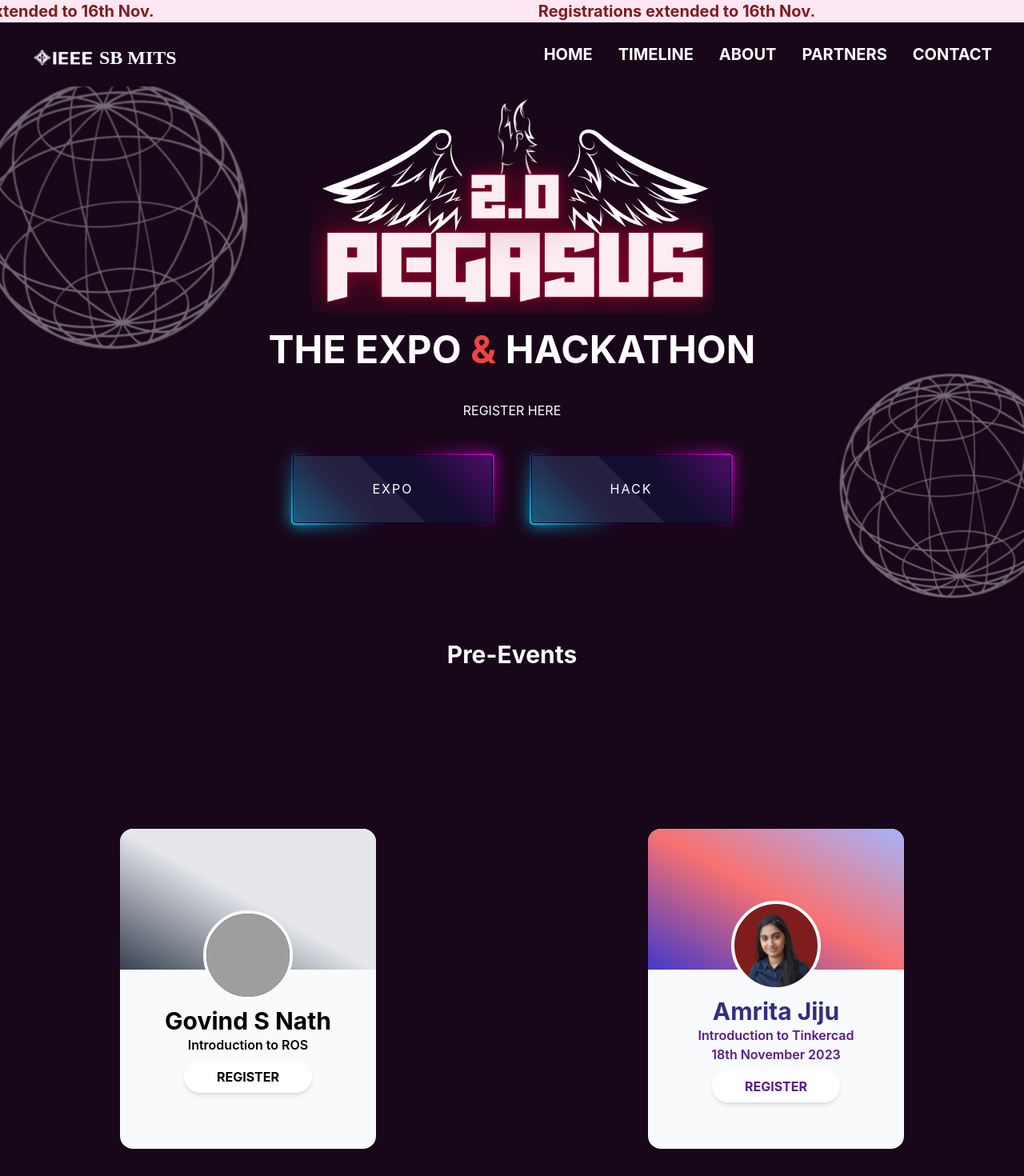
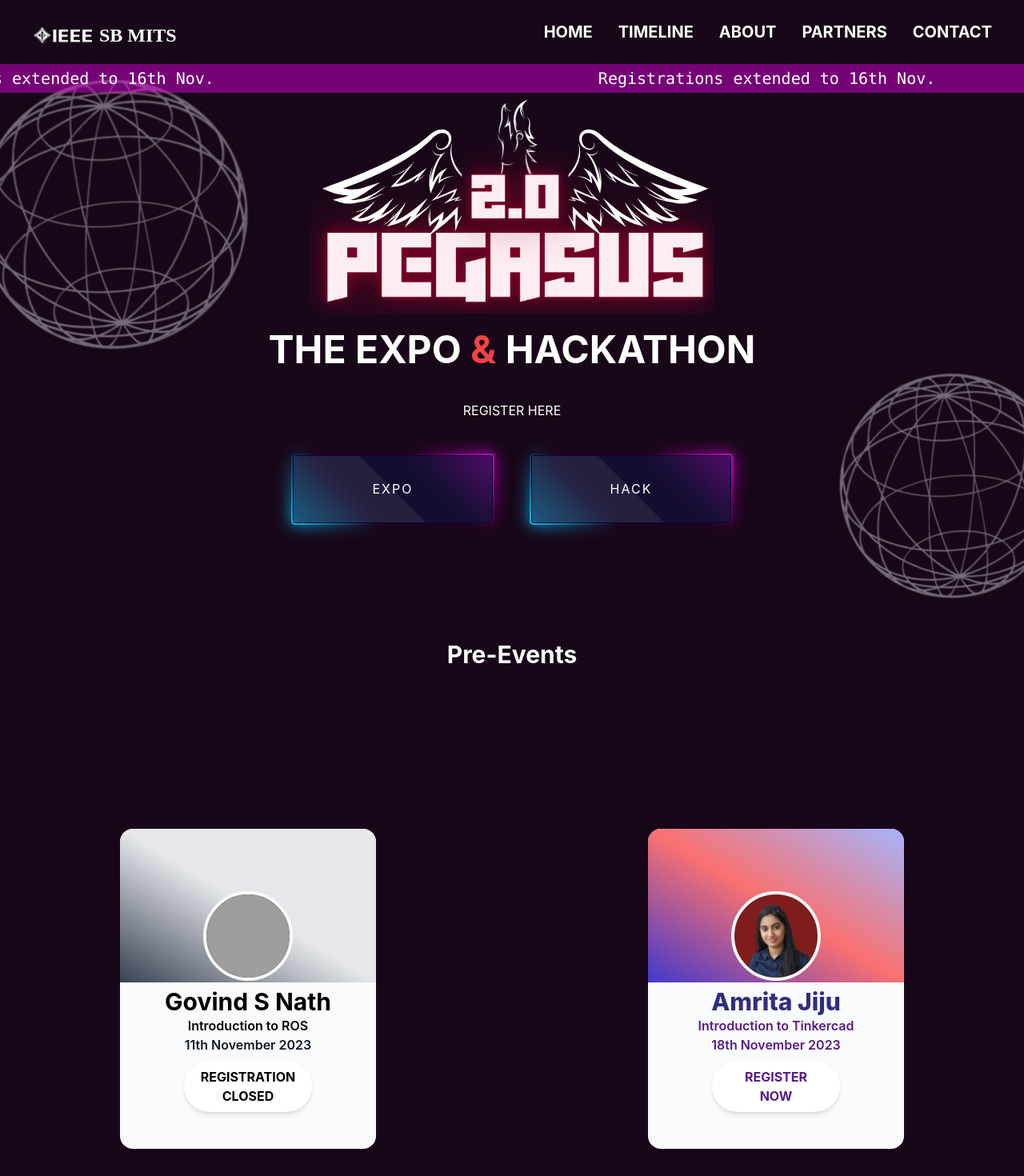
Before and after one commit to IEEE-SB-MITS/Pegasus, a React (Create React App) app: page / in a window 1280 px wide. Shown: the top 1470 px of the page at 80% size. Built offline with nearby package versions, Linux system fonts and the light colour scheme; grey boxes are pictures that could not be loaded.

Commit message:
added features

```diff
--- a/src/common/HackNav.js
+++ b/src/common/HackNav.js
@@ -1,46 +1,47 @@
-import React, { useState } from 'react';
-import { clglogo } from '../assets';
-import styles from '../constants/style';
-import { Link } from 'react-scroll'; // Import Link and Element
-import Marquee from 'react-fast-marquee';
+import React, { useState } from "react";
+import { clglogo } from "../assets";
+import styles from "../constants/style";
+import { Link } from "react-scroll";
+import DateExtended from "./extension";
 
 const HackNav = () => {
   let Links = [
-    { name: 'HOME', link: 'section1' },
-    { name: 'TIMELINE', link: 'section3' },
-    { name: 'ABOUT', link: 'section2' },
-    { name: 'PARTNERS ', link: 'section4' },
-    { name: 'CONTACT', link: 'section5' },
+    { name: "HOME", link: "section1" },
+    { name: "TIMELINE", link: "section3" },
+    { name: "ABOUT", link: "section2" },
+    { name: "PARTNERS ", link: "section4" },
+    { name: "CONTACT", link: "section5" },
   ];
 
   let [open, setOpen] = useState(false);
 
   return (
-    <div className='shadow-md w-full fixed top-0 left-0 z-50'>
-     <div className="flex flex-col bg-blue-400 pb-0 overflow-y-auto pb-0 radial sm:px-0 sm:w-full sm:overflow-x-hidden sm:scrollbar scrollbar overflow-x-hidden relative">
-          <div className="  w-full text-xs  md:text-xl font-medium justify-center  text-black items-center bg-pink-100 flex">
-          <Marquee speed={60}>
-          <span className='text-red-900 font-bold mx-10 md:mx-60'>Registrations extended to 16th Nov.</span>
-          <span className='text-red-900 font-bold mx-10 md:mx-60'>Registrations extended to 16th Nov.</span>
-          <span className='text-red-900 font-bold mx-10 md:mx-60'>Registrations extended to 16th Nov.</span>
-          </Marquee>
-          </div>
-          </div>
-      <div className={`md:flex items-center justify-between ${styles.hackColor} py-4 md:px-10 px-7`}>
-        <div className='font-bold text-2xl pt-2 cursor-pointer flex items-center font-[Poppins] text-white'>
-          <span className='text-3xl text-white mr-1'>
-            <img src={clglogo} alt='' className='h-[40px] w-[80px]' />
+    <div className="shadow-md w-full fixed top-0 left-0 z-50">
+
+      <div
+        className={`md:flex items-center justify-between ${styles.hackColor} py-4 md:px-10 px-7`}
+      >
+        <div className="font-bold text-2xl pt-2 cursor-pointer flex items-center font-[Poppins] text-white">
+          <span className="text-3xl text-white mr-1">
+            <img src={clglogo} alt="" className="h-[40px] w-[80px]" />
           </span>
           SB MITS
         </div>
 
-        <div onClick={() => setOpen(!open)} className='text-3xl absolute right-8 top-4 cursor-pointer md:hidden'>
-          <ion-icon name={open ? 'close' : 'menu'}></ion-icon>
+        <div
+          onClick={() => setOpen(!open)}
+          className="text-3xl absolute right-8 top-4 cursor-pointer md:hidden"
+        >
+          <ion-icon name={open ? "close" : "menu"}></ion-icon>
         </div>
 
-        <ul className={`md:flex md:items-center md:pb-0 absolute md:static rounded-b-2xl font-bold text-center md:bg-transparent bg-[#1f0120da] md:z-auto z-[-1] left-0 w-full md:w-auto md:pl-0 transition-all duration-500 ease-in ${open ? 'top-20 ' : 'top-[-490px]'}`}>
+        <ul
+          className={`md:flex md:items-center md:pb-0 absolute md:static rounded-b-2xl font-bold text-center md:bg-transparent bg-[#1f0120da] md:z-auto z-[-1] left-0 w-full md:w-auto md:pl-0 transition-all duration-500 ease-in ${
+            open ? "top-20 " : "top-[-490px]"
+          }`}
+        >
           {Links.map((link) => (
-            <li key={link.name} className='md:ml-8 text-xl md:m-0 my-7'>
+            <li key={link.name} className="md:ml-8 text-xl md:m-0 my-7">
               <Link
                 to={link.link} // Use the link property as the target section ID
                 spy={true}
@@ -54,6 +55,7 @@ const HackNav = () => {
           ))}
         </ul>
       </div>
+      <DateExtended/>
     </div>
   );
 };
--- /dev/null
+++ b/src/common/extension.js
@@ -0,0 +1,24 @@
+import React from 'react'
+import Marquee from 'react-fast-marquee'
+
+const DateExtended = () => {
+  return (
+    <div className="flex flex-col pb-0 overflow-y-auto  radial sm:px-0 sm:w-full sm:overflow-x-hidden sm:scrollbar scrollbar overflow-x-hidden relative">
+    <div className="  w-full text-xs  md:text-xl font-medium justify-center  text-black items-center bg-[#d400d4]/50 py-1 md:p-1/2 lg:p-1/2 flex">
+      <Marquee speed={60}>
+        <span className="text-white font-normal font-mono mx-10 md:mx-60">
+          Registrations extended to 16th Nov.
+        </span>
+        <span className="text-white font-normal font-mono mx-10 md:mx-60">
+          Registrations extended to 16th Nov.
+        </span>
+        <span className="text-white font-normal font-mono mx-10 md:mx-60">
+          Registrations extended to 16th Nov.
+        </span>
+      </Marquee>
+    </div>
+  </div>
+  )
+}
+
+export default DateExtended
--- /dev/null
+++ b/src/constants/footer.js
@@ -0,0 +1,42 @@
+import React from "react";
+import styles from "./style";
+
+const Myfooter = () => {
+  return (
+    <footer className={` ${styles.expoColor} rounded-lg shadow p-4 `}>
+      <div className="w-full mx-auto max-w-screen-xl py-5 md:flex md:items-center md:justify-between">
+        <span className="text-sm text-gray-500 sm:text-center dark:text-gray-400">
+          © 2023{" "}
+          <a href="https://ieeesbmits.in/" className="hover:underline">
+            IEEE SB MITS
+          </a>
+          . All Rights Reserved.
+        </span>
+        <ul className="flex flex-wrap items-center mt-3 text-sm font-medium text-gray-500 dark:text-gray-400 sm:mt-0">
+          <li>
+            <a href="#section2" className="hover:underline me-4 md:me-6">
+              About
+            </a>
+          </li>
+          <li>
+            <a href="/" className="hover:underline me-4 md:me-6">
+              Privacy Policy
+            </a>
+          </li>
+          <li>
+            <a href="/" className="hover:underline me-4 md:me-6">
+              Licensing
+            </a>
+          </li>
+          <li>
+            <a href={`mailto:ieeesb@mgits.ac.in`} className="hover:underline">
+              Contact
+            </a>
+          </li>
+        </ul>
+      </div>
+    </footer>
+  );
+};
+
+export default Myfooter;
--- a/src/pages/expo/amrita.js
+++ b/src/pages/expo/amrita.js
@@ -9,14 +9,14 @@ export const Event = () => {
 
 
     <div className="h-full w-full flex  flex-col text-black md:flex-row md:justify-evenly justify-center items-center relative">
- <div className="group before:hover:scale-95 before:hover:h-[25rem] before:hover:w-[20rem] before:hover:h-70 before:hover:rounded-b-2xl before:transition-all before:duration-500 before:content-[''] before:w-80 before:h-44 before:rounded-t-2xl before:bg-gradient-to-bl from-indigo-300 via-red-400 to-indigo-700 before:absolute before:top-0 md:w-[20rem] w-[10rem  ] md:h-[25rem] h-[15rem] relative bg-slate-50 flex flex-col items-center justify-center gap-2 text-center rounded-2xl overflow-hidden">
+ <div className="group before:hover:scale-100 before:hover:h-[25rem] before:hover:w-[20rem] before:hover:h-70 before:hover:rounded-b-2xl before:transition-all before:duration-500 before:content-[''] before:w-80 before:h-48 before:rounded-t-2xl before:bg-gradient-to-bl from-indigo-300 via-red-400 to-indigo-700 before:absolute before:top-0 md:w-[20rem] w-[13rem] md:h-[25rem] h-[19rem] relative bg-slate-50 flex flex-col items-center justify-center gap-2 text-center rounded-2xl overflow-hidden">
   <img className="w-28 h-28 bg-red-900 mt-8 rounded-full border-4 border-slate-50 z-10 group-hover:scale-150 group-hover:-translate-x-24  group-hover:-translate-y-20 transition-all duration-500" src={Events} alt='event'/>
-  <div className="z-10  group-hover:-translate-y-10 transition-all  duration-500">   <span className="md:text-3xl text-indigo-900  text-[13px] font-bold">Amrita Jiju</span>
+  <div className="z-10  group-hover:-translate-y-10 transition-all  duration-500">   <span className="md:text-3xl text-indigo-900  text-[18px] font-extrabold mt-4 ">Amrita Jiju</span>
     <p className='font-semibold text-purple-900 md:text-[16px]  text-[9px]'> Introduction to Tinkercad<br/></p>
   <p className='font-semibold text-purple-900 md:text-[16px]  text-[9px]'>    18th November 2023</p>
 
   </div>
-  <a href="https://bit.ly/Introduction_to_Tinkercad" class="relative w-[10rem] text-purple-900 py-2 px-8 text-black text-base font-bold uppercase rounded-[50px] overflow-hidden bg-white transition-all duration-400 ease-in-out shadow-md hover:scale-105 hover:text-white hover:shadow-lg active:scale-90 before:absolute before:top-0 before:-left-full before:w-full before:h-full before:bg-gradient-to-r before:from-blue-500 before:to-blue-300 before:transition-all before:duration-500 before:ease-in-out before:z-[-1] before:rounded-[50px] hover:before:left-0 hover:text-red-900" >REGISTER</a>
+  <a href="https://bit.ly/Introduction_to_Tinkercad" class="relative w-[10rem] text-purple-900 py-2 px-8 text-black text-base font-bold uppercase rounded-[50px] overflow-hidden bg-white transition-all duration-400 ease-in-out shadow-md hover:scale-105 hover:text-white hover:shadow-lg active:scale-90 before:absolute before:top-0 before:-left-full before:w-full before:h-full before:bg-gradient-to-r before:from-blue-500 before:to-blue-300 before:transition-all before:duration-500 before:ease-in-out before:z-[-1] before:rounded-[50px] hover:before:left-0 hover:text-red-900" >REGISTER now</a>
 </div>
 
   </div>
--- a/src/pages/expo/expo.js
+++ b/src/pages/expo/expo.js
@@ -11,6 +11,7 @@ import crfid from "../../assets/rfid.svg";
 import Marquee from "react-fast-marquee";
 import Govind from "./govind";
 import Amrita from "./amrita";
+import Myfooter from "../../constants/footer";
 // import Globe from "../../common/globe";
 // import Timeline from "../hack/timeline.js";
 
@@ -268,7 +269,7 @@ const Expo = () => {
         </div>
       </section>
       <section
-        className={`md:h-screen lg:h-screen h-[200vh] ${styles.expoColor}`}
+        className={`md:h-screen lg:h-[120vh] h-[480vh] ${styles.expoColor}`}
         id="section5"
       >
         <div>
@@ -350,7 +351,9 @@ const Expo = () => {
           </div>
         </div>
       </section>
-      <section className={`h-[20vh] w-full ${styles.expoColor}`}></section>
+      <section className={`h-[20vh] ${styles.flexCenter} w-full ${styles.expoColor}`}>
+        <Myfooter/>
+      </section>
     </div>
   );
 };
--- a/src/pages/expo/govind.js
+++ b/src/pages/expo/govind.js
@@ -8,13 +8,15 @@ export const Event = () => {
   return (
 
 
-    <div className="h-full w-full flex  flex-col text-black md:flex-row md:justify-evenly justify-center items-center relative">
- <div className="group before:hover:scale-95 before:hover:h-[25rem] before:hover:w-[20rem] before:hover:h-70 before:hover:rounded-b-2xl before:transition-all before:duration-500 before:content-[''] before:w-80 before:h-44 before:rounded-t-2xl before:bg-gradient-to-bl from-gray-200 via-gray-200 to-gray-700 before:absolute before:top-0 md:w-[20rem] w-[10rem  ] md:h-[25rem] h-[15rem] relative bg-slate-50 flex flex-col items-center justify-center gap-2 text-center rounded-2xl overflow-hidden">
+    <div className="h-full w-full flex  flex-col text-black md:flex-row md:justify-evenly justify-end items-center relative">
+ <div className="group before:hover:scale-100 before:hover:h-[25rem] before:hover:w-[20rem] before:hover:h-70 before:hover:rounded-b-2xl before:transition-all before:duration-500 before:content-[''] before:w-80 before:h-48 before:rounded-t-2xl before:bg-gradient-to-bl from-gray-200 via-gray-200 to-gray-700 before:absolute before:top-0 md:w-[20rem] w-[13rem] md:h-[25rem] h-[19rem] relative bg-slate-50 flex flex-col items-center justify-center gap-2 text-center rounded-2xl overflow-hidden">
   <img className="w-28  h-28 bg-red-700 mt-8 rounded-full border-4 border-slate-50 z-1 group-hover:scale-150 group-hover:-translate-x-24  group-hover:-translate-y-20 transition-all duration-500 filter saturate-0" style={{ filter: 'saturate(0%)' }}  src={Events} alt='event'/>
-  <div className="z-10  group-hover:-translate-y-10 transition-all  duration-500">   <span className="md:text-3xl text-[13px] font-bold">Govind S Nath</span>
+  <div className="z-10  group-hover:-translate-y-10 transition-all  duration-500">   <span className="md:text-3xl text-[18px] font-bold">Govind S Nath</span>
     <p className='font-semibold text-[9px] md:text-[16px] '> Introduction to ROS</p>
+  <p className='font-semibold text-gray-900 md:text-[16px]  text-[9px]'>    11th November 2023</p>
+
   </div>
-  <a href="https://docs.google.com/forms/d/e/1FAIpQLSeWPmXPSkK-Zak3KVP6fh3Gex1nbjkTZhmFvbMBoUUA3Ke3sw/viewform" class="relative w-[10rem] py-2 px-8 text-black text-base font-bold uppercase rounded-[50px] overflow-hidden bg-white transition-all duration-400 ease-in-out shadow-md hover:scale-105 hover:text-white hover:shadow-lg active:scale-90 before:absolute before:top-0 before:-left-full before:w-full before:h-full before:bg-gradient-to-r before:from-gray-500 before:to-gray-300 before:transition-all before:duration-500 before:ease-in-out before:z-[-1] before:rounded-[50px] hover:before:left-0" >REGISTER</a>
+  <a href="https://docs.google.com/forms/d/e/1FAIpQLSeWPmXPSkK-Zak3KVP6fh3Gex1nbjkTZhmFvbMBoUUA3Ke3sw/viewform" class="relative w-[10rem] py-2 px-2 text-black text-base font-bold uppercase rounded-[50px] overflow-hidden bg-white transition-all duration-400 ease-in-out shadow-md hover:scale-105 hover:text-white hover:shadow-lg active:scale-90 before:absolute before:top-0 before:-left-full before:w-full before:h-full before:bg-gradient-to-r before:from-gray-500 before:to-gray-300 before:transition-all before:duration-500 before:ease-in-out before:z-[-1] before:rounded-[50px] hover:before:left-0" >Registration closed</a>
 </div>
   </div>
 
```
